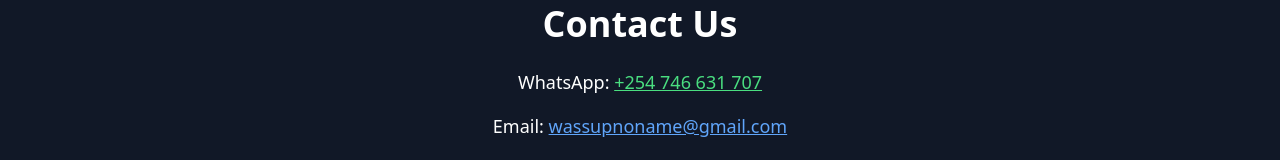
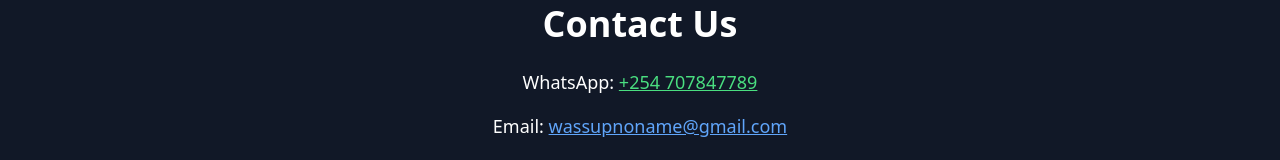
Before and after one commit to Jo7848/supaz-shoe-collection, a React (Create React App) app: page /contact in a window 1280 px wide. Shown: the part 380-540 px from the top of the page. Built offline with nearby package versions, Linux system fonts and the light colour scheme.

Commit message:
Connected to live backend and final deployment updates

```diff
--- a/src/pages/Contact.jsx
+++ b/src/pages/Contact.jsx
@@ -11,7 +11,7 @@
           target="_blank"
           rel="noopener noreferrer"
         >
-          +254 746 631 707
+          +254 707847789
         </a>
       </p>
 
```
